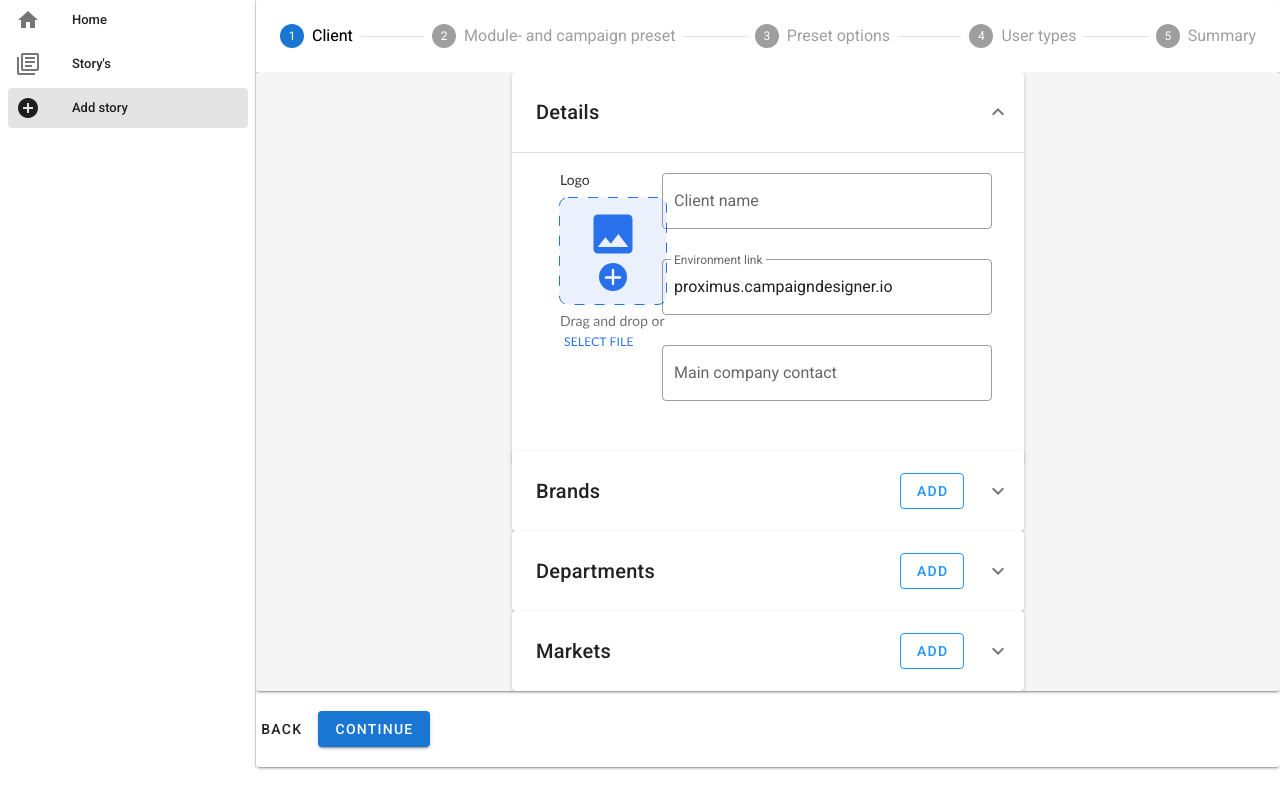
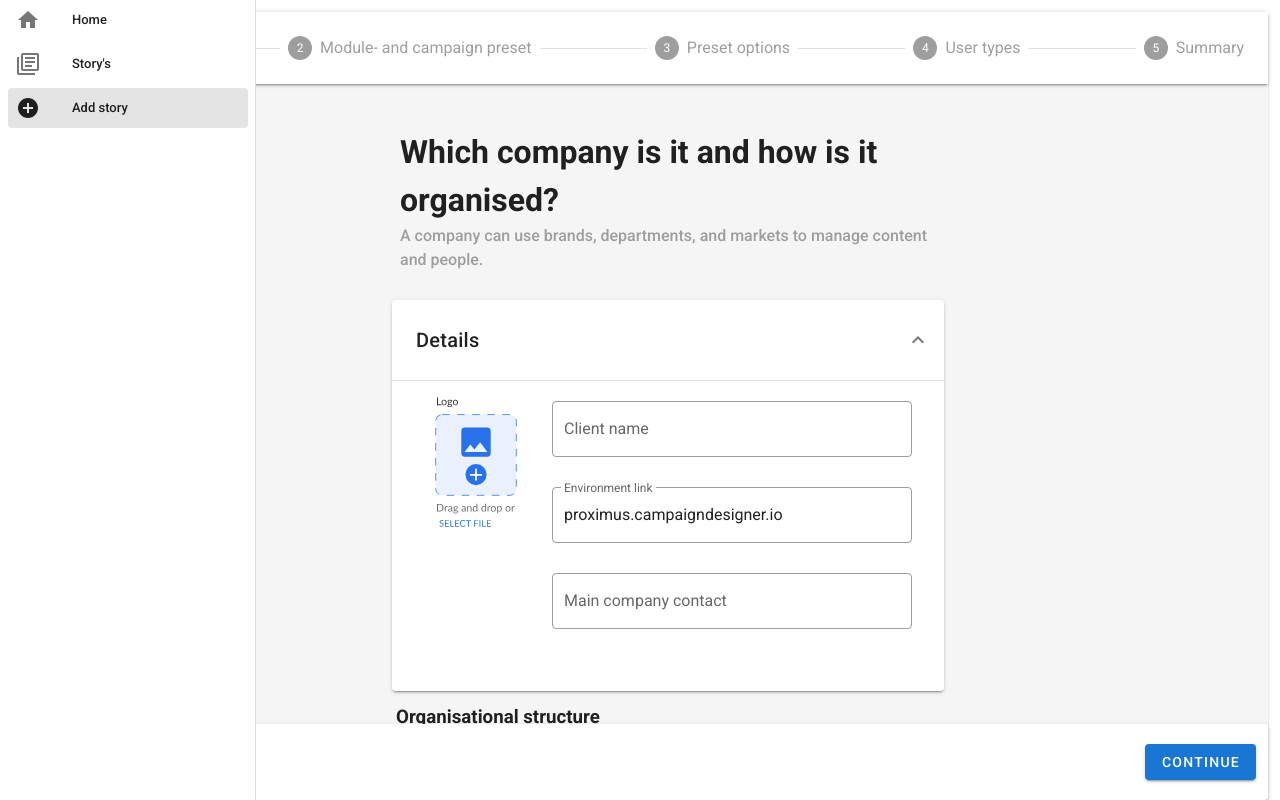
Before and after one commit to midasmaas/setupPoc, a Vue app in the folder stepper-poc/: page /#/ in a window 1280 px wide. Shown: the top 800 px of the page. Built offline with nearby package versions, Linux system fonts and the light colour scheme.

Commit message:
auto fill markets gemaakt. Lay-out veranderingen: sticky stepper en bottom bar, bij Client lay-out van ontwerp overgenomen.

```diff
--- a/stepper-poc/src/App.vue
+++ b/stepper-poc/src/App.vue
@@ -1,67 +1,21 @@
 <template>
   <v-app>
+    <navbar>
 
-
-    <!-- standaard materiaal
-    <v-app-bar
-      app
-      color="primary"
-      dark
-    >
-      <div class="d-flex align-center">
-        <v-img
-          alt="Vuetify Logo"
-          class="shrink mr-2"
-          contain
-          src="https://cdn.vuetifyjs.com/images/logos/vuetify-logo-dark.png"
-          transition="scale-transition"
-          width="40"
-        />
-
-        <v-img
-          alt="Vuetify Name"
-          class="shrink mt-1 hidden-sm-and-down"
-          contain
-          min-width="100"
-          src="https://cdn.vuetifyjs.com/images/logos/vuetify-name-dark.png"
-          width="100"
-        />
-      </div>
-
-      <v-spacer></v-spacer>
-
-      <v-btn
-        href="https://github.com/vuetifyjs/vuetify/releases/latest"
-        target="_blank"
-        text
-      >
-        <span class="mr-2">Latest Release</span>
-        <v-icon>mdi-open-in-new</v-icon>
-      </v-btn>
-    </v-app-bar>
-
+    </navbar>
     <v-main>
-      <router-view/>
+      <v-container fluid>
+      <router-view />
+      </v-container>
     </v-main>
-
-    <!-- ein -->
-
-     <div class="d-flex flex-row main__index">
-  <navbar>
-  </navbar>
-    <v-main>
-      <router-view/>
-    </v-main>
-  </div>
   </v-app>
 </template>
 
 <script>
-
-import Navbar from './components/navbar.vue'
+import Navbar from "./components/navbar.vue";
 
 export default {
-  name: 'App',
+  name: "App",
 
   data: () => ({
     //
@@ -73,8 +27,5 @@ export default {
 </script>
 
 <style scoped>
-.main__index {
-  /*height: 100vh; */
-}
 
 </style>
--- a/stepper-poc/src/components/HelloWorld.vue
+++ b/stepper-poc/src/components/HelloWorld.vue
@@ -1,7 +1,7 @@
 <template>
-  <v-stepper v-model="e1" height="100%">
+  <v-stepper v-model="e1" class="stepper grey lighten-4">
     <!-- stepper balk BEGIN-->
-    <v-stepper-header>
+    <v-stepper-header class="sticky-top">
       <v-stepper-step :complete="e1 > 1" step="1"> Client </v-stepper-step>
 
       <v-divider></v-divider>
@@ -29,10 +29,19 @@
     <!-- content per stap -->
     <v-stepper-items>
       <!-- STEP 1: client -->
-      <v-stepper-content step="1" class="pa-0">
-        <v-card color="grey lighten-4" class="content stepper">
+      <v-stepper-content step="1" class="step">
+        <v-container class="container" fluid>
+          <!-- step title -->
+          <v-row class="ma-2">
+            <h1>Which company is it and how is it organised?</h1>
+            <p class="grey--text font-weight-medium">
+              A company can use brands, departments, and markets to manage
+              content and people.
+            </p>
+          </v-row>
+
           <!-- details block BEGIN -->
-          <v-card max-width="50%" class="mx-auto">
+          <v-card class="mt-3 mb-4">
             <v-card-actions>
               <v-card-title> Details </v-card-title>
 
@@ -84,8 +93,11 @@
           </v-card>
           <!-- details block EINDE -->
 
+          <!-- step sub title-->
+          <h3 class="mx-1 my-6">Organisational structure</h3>
+
           <!-- Brands block BEGIN -->
-          <v-card max-width="50%" class="mx-auto">
+          <v-card class="my-8">
             <v-card-actions>
               <v-card-title> Brands </v-card-title>
 
@@ -109,42 +121,47 @@
             </v-card-actions>
 
             <v-expand-transition>
-              <div v-show="showBrands && dataStep1.brands.length > 0">
+              <div
+                class="pb-1"
+                v-show="showBrands && dataStep1.brands.length > 0"
+              >
                 <v-divider></v-divider>
 
-                <v-row
-                  class="py-8"
+                <v-card
+                  class="ma-4"
+                  outlined
                   v-for="(brand, key) in dataStep1.brands"
                   :key="key"
                 >
-                  <v-col cols="8">
+                  <v-row align="center" justify="center">
                     <v-text-field
                       label="New brand"
                       placeholder="Client"
                       outlined
                       v-model="dataStep1.brands[key]"
+                      class="shrink pt-8 mx-6"
                     >
                     </v-text-field>
-                  </v-col>
 
-                  <v-col cols="4">
+                    <v-spacer></v-spacer>
+
                     <v-btn
                       @click="dataStep1.brands.splice(key, 1)"
                       class="ma-2"
-                      outlined
-                      color="red"
+                      text
+                      color="grey"
                     >
-                      remove
+                      <v-icon center> mdi-close</v-icon>
                     </v-btn>
-                  </v-col>
-                </v-row>
+                  </v-row>
+                </v-card>
               </div>
             </v-expand-transition>
           </v-card>
           <!-- Brands block EINDE -->
 
           <!-- Departments block BEGIN -->
-          <v-card max-width="50%" class="mx-auto">
+          <v-card class="my-8">
             <v-card-actions>
               <v-card-title> Departments </v-card-title>
 
@@ -168,42 +185,46 @@
             </v-card-actions>
 
             <v-expand-transition>
-              <div v-show="showDeparments && dataStep1.departments.length > 0">
+              <div
+                class="pb-1"
+                v-show="showDeparments && dataStep1.departments.length > 0"
+              >
                 <v-divider></v-divider>
-
-                <v-row
-                  class="py-8"
+                <v-card
+                  class="ma-4"
+                  outlined
                   v-for="(brand, key) in dataStep1.departments"
                   :key="key"
                 >
-                  <v-col cols="8">
+                  <v-row align="center" justify="center">
                     <v-text-field
                       label="New department"
-                      placeholder="Client"
+                      placeholder="Department"
                       outlined
                       v-model="dataStep1.departments[key]"
+                      class="shrink pt-8 mx-6"
                     >
                     </v-text-field>
-                  </v-col>
 
-                  <v-col cols="4">
+                    <v-spacer></v-spacer>
+
                     <v-btn
                       @click="dataStep1.departments.splice(key, 1)"
                       class="ma-2"
-                      outlined
-                      color="red"
+                      text
+                      color="grey"
                     >
-                      remove
+                      <v-icon center> mdi-close</v-icon>
                     </v-btn>
-                  </v-col>
-                </v-row>
+                  </v-row>
+                </v-card>
               </div>
             </v-expand-transition>
           </v-card>
           <!-- Departments block EINDE -->
 
           <!-- Markets block BEGIN -->
-          <v-card max-width="50%" class="mx-auto">
+          <v-card class="my-8">
             <v-card-actions>
               <v-card-title> Markets </v-card-title>
 
@@ -227,52 +248,71 @@
             </v-card-actions>
 
             <v-expand-transition>
-              <div v-show="showMarkets && dataStep1.markets.length > 0">
+              <div
+                class="pb-1"
+                v-show="showMarkets && dataStep1.markets.length > 0"
+              >
                 <v-divider></v-divider>
 
-                <v-row
-                  class="py-8"
+                <v-card
+                  class="ma-4"
+                  outlined
                   v-for="(brand, key) in dataStep1.markets"
                   :key="key"
                 >
-                  <v-col cols="8">
+                  <v-row align="center" justify="center">
+                    <!--
                     <v-text-field
-                      label="New department"
-                      placeholder="Client"
+                      label="New market"
+                      placeholder="Market"
                       outlined
                       v-model="dataStep1.markets[key]"
+                      class="shrink pt-8 mx-6"
                     >
                     </v-text-field>
-                  </v-col>
+                    -->
+                    <v-autocomplete
+                      v-model="dataStep1.markets[key].marketCountry"
+                      :items="dataForMarkets.marketNames"
+                      class="shrink pt-8 mx-6"
+                      @change="dataForLanguages(dataStep1.markets[key].marketCountry, key)"
+                    ></v-autocomplete>
 
-                  <v-col cols="4">
+                    <v-autocomplete v-if="brand"
+                      v-model="dataStep1.markets[key].marketLanguages"
+                      :items="dataForMarkets.marketLanguages[brand.marketCountry]"
+                      chips
+                      full-width
+                      hide-details
+                      hide-no-data
+                      hide-selected
+                      multiple
+                      single-line
+                    >
+                    </v-autocomplete>
+                    <v-spacer></v-spacer>
+
                     <v-btn
                       @click="dataStep1.markets.splice(key, 1)"
                       class="ma-2"
-                      outlined
-                      color="red"
+                      text
+                      color="grey"
                     >
-                      remove
+                      <v-icon center> mdi-close</v-icon>
                     </v-btn>
-                  </v-col>
-                </v-row>
+                  </v-row>
+
+                  <v-row> </v-row>
+                </v-card>
               </div>
             </v-expand-transition>
           </v-card>
           <!-- Markets block EINDE -->
-        </v-card>
-
-        <!--Buttons BEGIN-->
-        <v-row class="py-8">
-          <v-btn text> Back </v-btn>
-
-          <v-btn color="primary" @click="addDataStep1"> Continue </v-btn>
-        </v-row>
-        <!--Buttons EINDE-->
+        </v-container>
       </v-stepper-content>
 
       <!-- STEP 2: client -->
-      <v-stepper-content step="2">
+      <v-stepper-content step="2" class="step">
         <v-card class="mb-12" color="grey lighten-4">
           <v-card flat>
             <v-row>
@@ -293,27 +333,15 @@
             </v-row>
           </v-card>
         </v-card>
-
-        <!--Buttons BEGIN-->
-        <v-row class="py-8">
-          <v-btn text @click="e1 = 1"> Back </v-btn>
-
-          <v-btn color="primary" @click="addDataStep2"> Continue </v-btn>
-        </v-row>
-        <!--Buttons EINDE-->
       </v-stepper-content>
 
       <!-- STEP 3: presetoptions -->
-      <v-stepper-content step="3">
+      <v-stepper-content step="3" class="step">
         <v-card class="mb-12" color="grey lighten-1" height="200px"></v-card>
-
-        <v-btn text> Back </v-btn>
-
-        <v-btn color="primary" @click="e1 = 4"> Continue </v-btn>
       </v-stepper-content>
 
       <!-- STEP 4: user types -->
-      <v-stepper-content step="4">
+      <v-stepper-content step="4" class="step">
         <v-card class="mb-12" color="grey lighten-1">
           <v-card max-width="50%" class="mx-auto">
             <v-checkbox
@@ -328,14 +356,10 @@
             ></v-checkbox>
           </v-card>
         </v-card>
-
-        <v-btn text @click="e1 = 3"> Back </v-btn>
-
-        <v-btn color="primary" @click="addDataStep4"> Continue </v-btn>
       </v-stepper-content>
 
       <!-- STEP 5: summary -->
-      <v-stepper-content step="5">
+      <v-stepper-content step="5" class="step">
         <!-- content -->
         <v-card color="grey lighten-4" class="content stepper">
           <!-- client summary block BEGIN -->
@@ -383,16 +407,120 @@
           </v-card>
           <!-- client summary block EINDE -->
         </v-card>
-        <!--buttons-->
+      </v-stepper-content>
+    </v-stepper-items>
 
+    <!--Buttons BEGIN-->
+
+    <v-card color="white" v-show="e1 === 1" class="py-8 sticky-bottom">
+      <v-row class="align-center">
+        <v-btn color="primary" class="mx-4" text>
+          <v-icon left> mdi-arrow-left </v-icon>
+          Back
+        </v-btn>
+
+        <v-spacer></v-spacer>
+
+        <h3
+          class="grey--text font-weight-medium"
+          v-show="dataForJson.clientName"
+        >
+          New Client: {{ dataForJson.clientName }}
+        </h3>
+
+        <v-spacer></v-spacer>
+        <v-btn class="mx-6" color="primary" @click="addDataStep1">
+          Continue
+        </v-btn>
+      </v-row>
+    </v-card>
+
+    <v-card color="white" v-show="e1 === 2" class="py-8 sticky-bottom">
+      <v-row class="align-center">
+        <v-btn color="primary" class="mx-4" text @click="e1 = 1">
+          <v-icon left> mdi-arrow-left </v-icon>
+          Back
+        </v-btn>
+        <v-spacer></v-spacer>
+        <h3
+          class="grey--text font-weight-medium"
+          v-show="dataForJson.clientName"
+        >
+          New Client: {{ dataForJson.clientName }}
+        </h3>
+
+        <v-spacer></v-spacer>
+        <v-btn class="mx-6" color="primary" @click="addDataStep2">
+          Continue
+        </v-btn>
+      </v-row>
+    </v-card>
+
+    <v-card color="white" v-show="e1 === 3" class="py-8 sticky-bottom">
+      <v-row class="align-center">
+        <v-btn color="primary" class="mx-4" text @click="e1 = 2">
+          <v-icon left> mdi-arrow-left </v-icon>
+          Back
+        </v-btn>
+        <v-spacer></v-spacer>
+        <h3
+          class="grey--text font-weight-medium"
+          v-show="dataForJson.clientName"
+        >
+          New Client: {{ dataForJson.clientName }}
+        </h3>
+
+        <v-spacer></v-spacer>
+        <v-btn class="mx-6" color="primary" @click="e1 = 4"> Continue </v-btn>
+      </v-row>
+    </v-card>
+
+    <v-card color="white" v-show="e1 === 4" class="py-8 sticky-bottom">
+      <v-row class="align-center">
+        <v-btn color="primary" class="mx-4" text @click="e1 = 3">
+          <v-icon left> mdi-arrow-left </v-icon>
+          Back
+        </v-btn>
+        <v-spacer></v-spacer>
+        <h3
+          class="grey--text font-weight-medium"
+          v-show="dataForJson.clientName"
+        >
+          New Client: {{ dataForJson.clientName }}
+        </h3>
+
+        <v-spacer></v-spacer>
+
+        <v-btn color="primary" @click="addDataStep4" class="mx-6">
+          Continue
+        </v-btn>
+      </v-row>
+    </v-card>
+
+    <v-card color="white" v-show="e1 === 5" class="py-8 sticky-bottom">
+      <v-row class="align-center">
+        <v-btn color="primary" class="mx-4" text @click="e1 = 4">
+          <v-icon left> mdi-arrow-left </v-icon>
+          Back
+        </v-btn>
         <a id="invissibleButtonJSONDownload"></a>
-        <v-btn text> Back </v-btn>
+        <v-spacer></v-spacer>
+        <h3
+          class="grey--text font-weight-medium"
+          v-show="dataForJson.clientName"
+        >
+          New Client: {{ dataForJson.clientName }}
+        </h3>
 
-        <v-btn color="primary" @click="downloadJSON">
+        <v-spacer></v-spacer>
+
+        <v-btn class="mx-6" color="primary" @click="downloadJSON">
           Launch environment
         </v-btn>
-      </v-stepper-content>
-    </v-stepper-items>
+      </v-row>
+    </v-card>
+
+    <!--Buttons EINDE-->
   </v-stepper>
 </template>
 
@@ -406,7 +534,7 @@ export default {
     showBrands: false,
     showDeparments: false,
     showMarkets: false,
-
+    test: [],
     showSummaryClient: false,
     dataForJson: {
       //step1
@@ -415,7 +543,8 @@ export default {
       contactCompany: "",
       brands: [],
       departments: [],
-      markets: [],
+      markets: [
+      ],
 
       //step2
       preset: {},
@@ -431,7 +560,9 @@ export default {
       contactCompany: "",
       brands: [],
       departments: [],
-      markets: [],
+      markets: [
+
+      ],
     },
     dataStep2: {
       preset: {},
@@ -454,6 +585,17 @@ export default {
         modules: ["multiMarket", "templateDesigner"],
         channels: ["landingspage", "radio"],
         campaignformatTitle: "Publish campaigns",
+      },
+    },
+
+    // data voor markets
+    chosenMarkets: null,
+    dataForMarkets: {
+      marketNames: ["Belgie", "Nederland", "Duitsland"],
+      marketLanguages: {
+        Belgie: ["DU", "GE", "FR"],
+        Nederland: ["PL", "DU"],
+        Duitsland: ["GE"],
       },
     },
 
@@ -490,8 +632,12 @@ export default {
 
     addMarketsTextfield() {
       this.showMarkets = true;
-      this.dataStep1.markets.push("");
+      this.dataStep1.markets.push({marketCountry: "", marketLanguages: []});
       console.log(this.dataStep1);
+    },
+    dataForLanguages(market, key){
+      let autoCompleteLanguages = this.dataForMarkets.marketLanguages[market];
+      this.dataStep1.markets[key].marketLanguages = autoCompleteLanguages;
     },
 
     addDataStep1() {
@@ -526,29 +672,56 @@ export default {
       let JSONForDownload =
         "data:text/json;charset=utf-8," + encodeURIComponent(objectToJSON);
 
-      let invissibleButton = document.getElementById('invissibleButtonJSONDownload');
+      let invissibleButton = document.getElementById(
+        "invissibleButtonJSONDownload"
+      );
       invissibleButton.setAttribute("href", JSONForDownload);
-      invissibleButton.setAttribute("download", "newClient.json");
+      invissibleButton.setAttribute(
+        "download",
+        this.dataForJson.clientName + ".json"
+      );
       invissibleButton.click();
     },
+    consoleBrand(toLog){
+      console.log(toLog)
+    }
+
   },
 };
 </script>
 
 <style scoped>
-.content {
+.sticky-top {
+  position: -webkit-sticky; /* Safari */
+  position: sticky;
+  top: 0;
+  background-color: #ffffff;
+  z-index: 1;
+}
+
+.sticky-bottom {
+  position: -webkit-sticky; /* Safari */
+  position: sticky;
+  bottom: 0;
+  background-color: #ffffff;
+  z-index: 1;
+}
+
+.stepper-scrollable-content {
+}
+
+.stepper {
+  overflow: visible;
+  z-index: 0;
+  min-height: 98vh;
   position: relative;
 }
 
-.sticky {
-  position: sticky;
-  bottom: 0;
+.step {
+  min-height: 98vh;
 }
 
-.backgroundColor {
-  background-color: #b05454;
-}
-.stepper {
-  overflow: scroll;
+.container {
+  width: 50%;
 }
 </style>
--- a/stepper-poc/src/components/navbar.vue
+++ b/stepper-poc/src/components/navbar.vue
@@ -4,6 +4,8 @@
 
         :mini-variant= true
         expand-on-hover
+        fixed
+        app
       >
         <v-list
           dense
```
Also changed, not shown: stepper-poc/src/assets/logoPlaceholder.svg.
